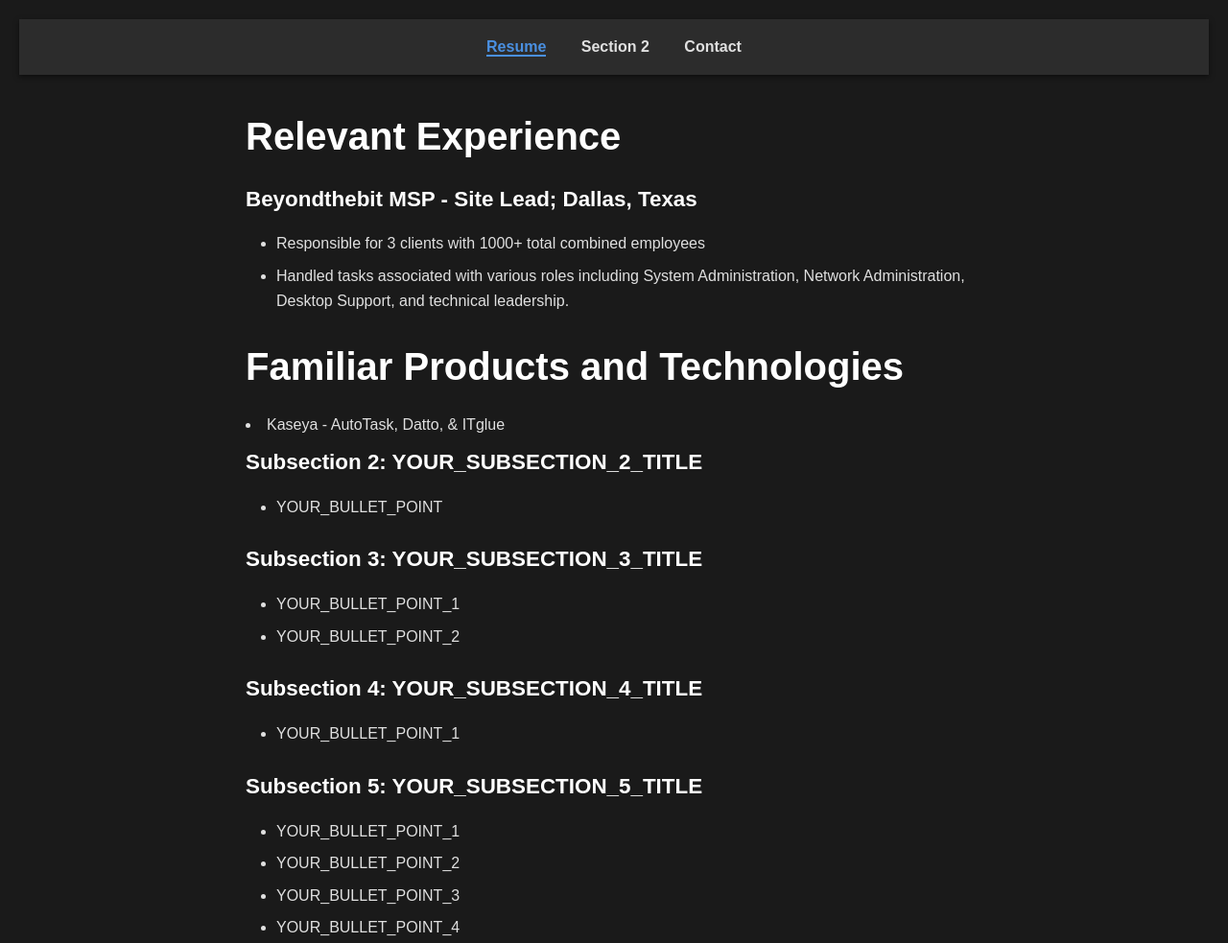
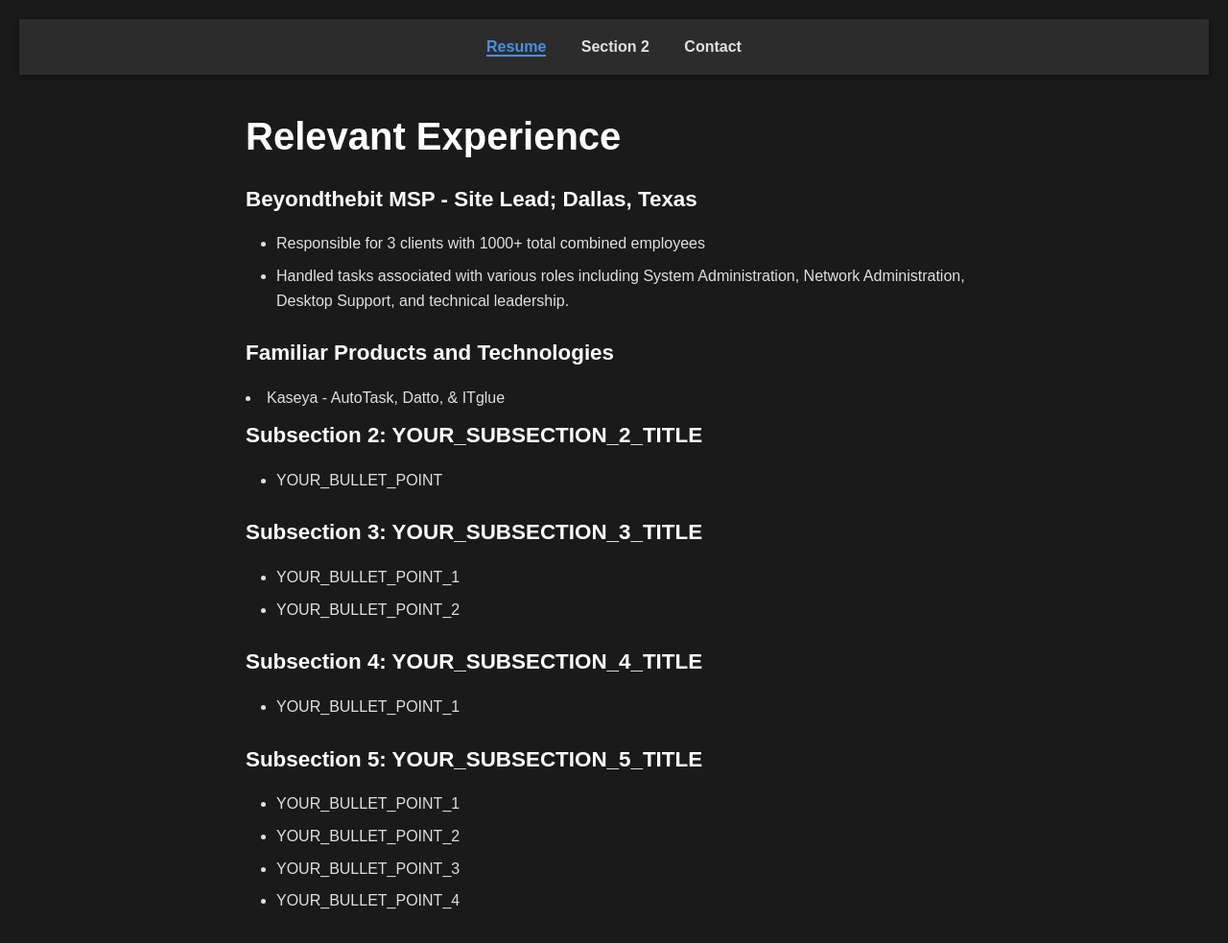
Before and after one commit to trent-technology/Website, a plain HTML site: page index.html in a window 1280 px wide. Shown: the top 983 px of the page at 96% size. Drawn offline with Linux system fonts and the light colour scheme.

Commit message:
Update index.html

```diff
--- a/index.html
+++ b/index.html
@@ -29,7 +29,7 @@
                     <li>Handled tasks associated with various roles including System Administration,
                     Network Administration, Desktop Support, and technical leadership.</li>
             </div>
-            <h1>Familiar Products and Technologies</h1>
+                <h3>Familiar Products and Technologies</h3>
                     <li>Kaseya - AutoTask, Datto, & ITglue</li>
                 </ul>
             </div>
```
